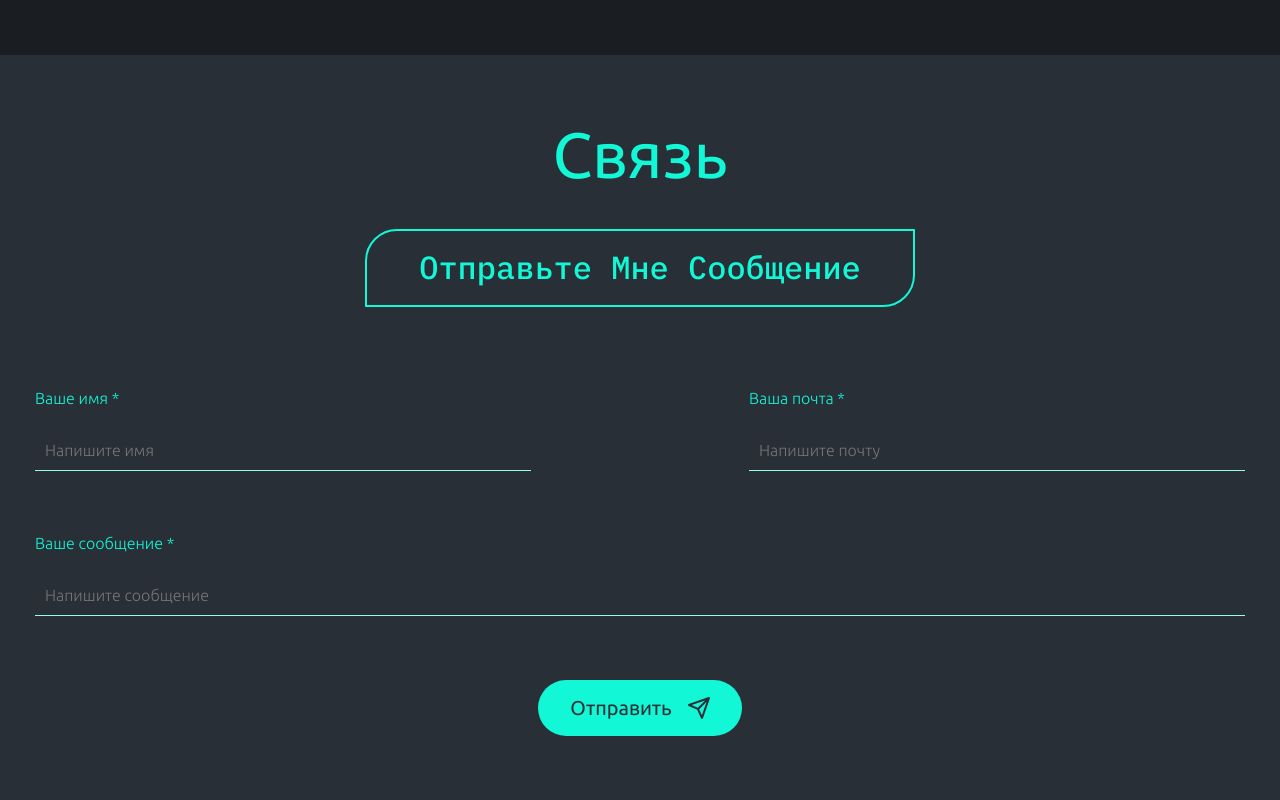
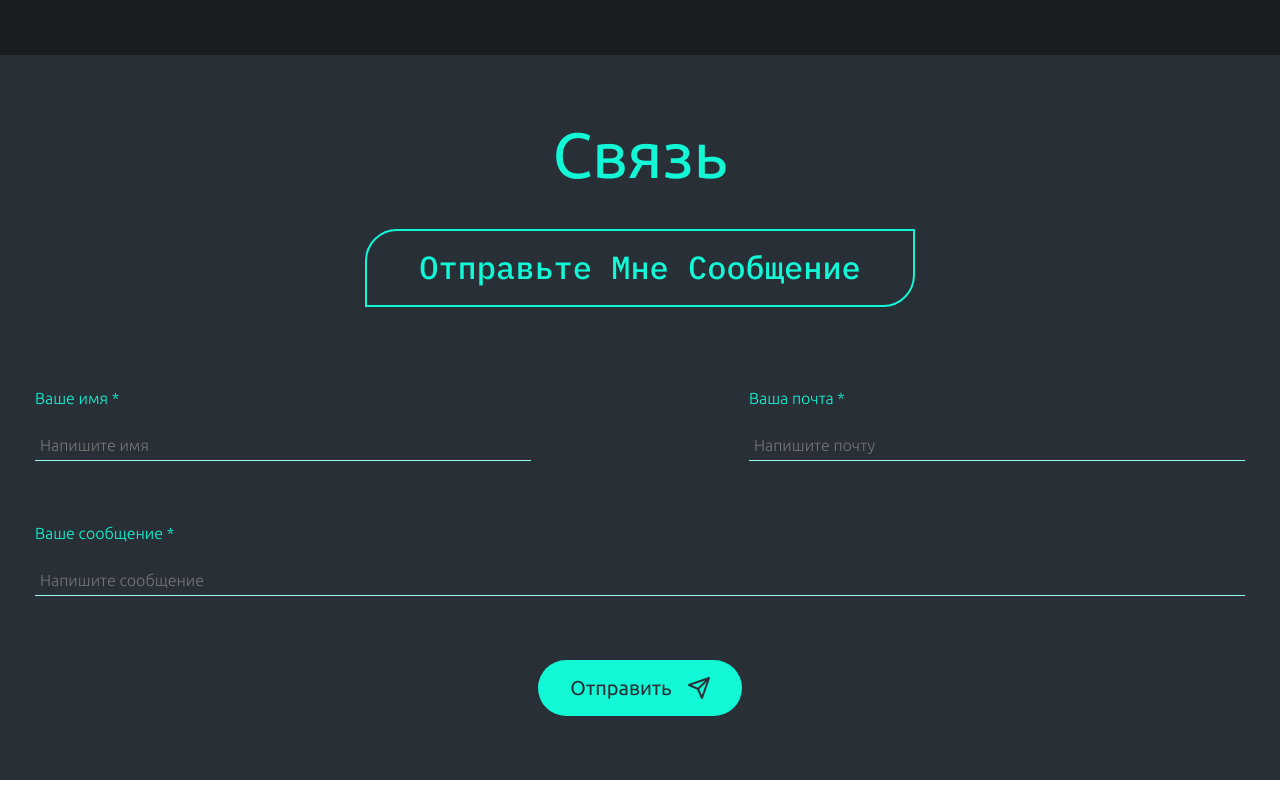
Before and after one commit to waveafterwave69/portfolio, a React (Vite) app: page /info in a window 1280 px wide. Shown: the part 1008-1808 px from the top of the page. Built offline with nearby package versions, Linux system fonts and the light colour scheme.

Commit message:
form fix2

```diff
--- a/src/components/Footer/Footer.jsx
+++ b/src/components/Footer/Footer.jsx
@@ -102,7 +102,7 @@ export default function Footer() {
                                         border: hasNameError
                                             ? '1px solid red'
                                             : null,
-                                        padding: '10px',
+                                        padding: '5px',
                                     }}
                                 />
                             </div>
@@ -122,7 +122,7 @@ export default function Footer() {
                                         border: hasEmailError
                                             ? '1px solid red'
                                             : null,
-                                        padding: '10px',
+                                        padding: '5px',
                                     }}
                                 />
                             </div>
@@ -143,7 +143,7 @@ export default function Footer() {
                                     border: hasTextError
                                         ? '1px solid red'
                                         : null,
-                                    padding: '10px',
+                                    padding: '5px',
                                 }}
                             />
                         </div>
--- a/src/components/Footer/styles.module.scss
+++ b/src/components/Footer/styles.module.scss
@@ -98,6 +98,17 @@
 
     &:hover {
         background-color: #0dc9ac;
+    }
+
+    &:active {
+        position: relative;
+        top: 2px;
+        background-color: #0dc9ac;
+    }
+
+    &:disabled {
+        cursor: not-allowed;
+        background-color: #57867f;
     }
 }
 
```
